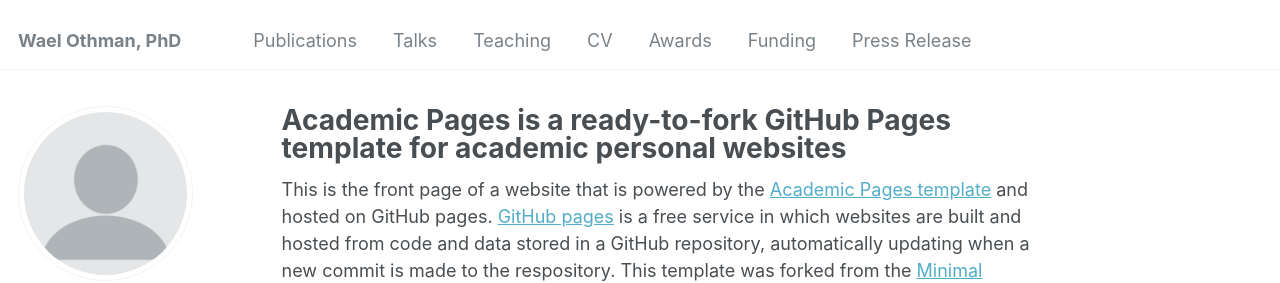
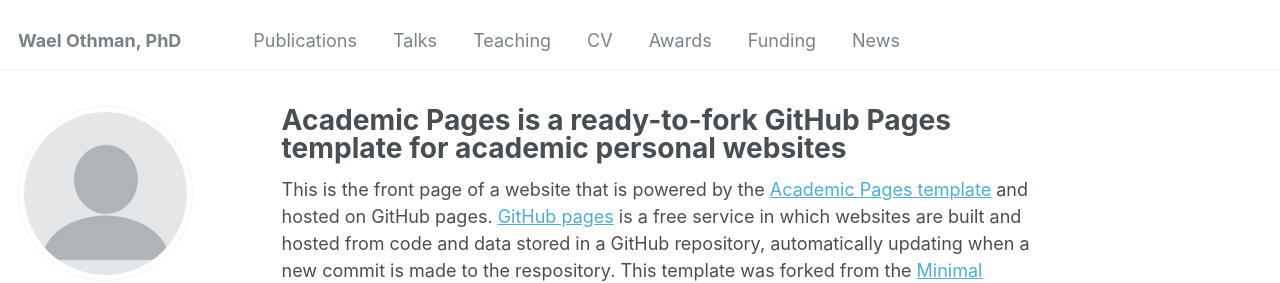
Before and after one commit to WOthmanPhD/WOthmanPhd.github.io, a Jekyll site: the page built from _pages/about.md, in a window 1280 px wide. Shown: the top 283 px of the page. Built offline with Jekyll 4.4.1, drawn with Linux system fonts in a browser that asks for light colours; some web fonts are replaced.

Commit message:
Update navigation.yml

```diff
--- a/_data/navigation.yml
+++ b/_data/navigation.yml
@@ -29,5 +29,5 @@ main:
   - title: "Funding"
     url: /funding/
 
-  - title: "Press Release"
-    url: /funding/
+  - title: "News"
+    url: /news/
```
